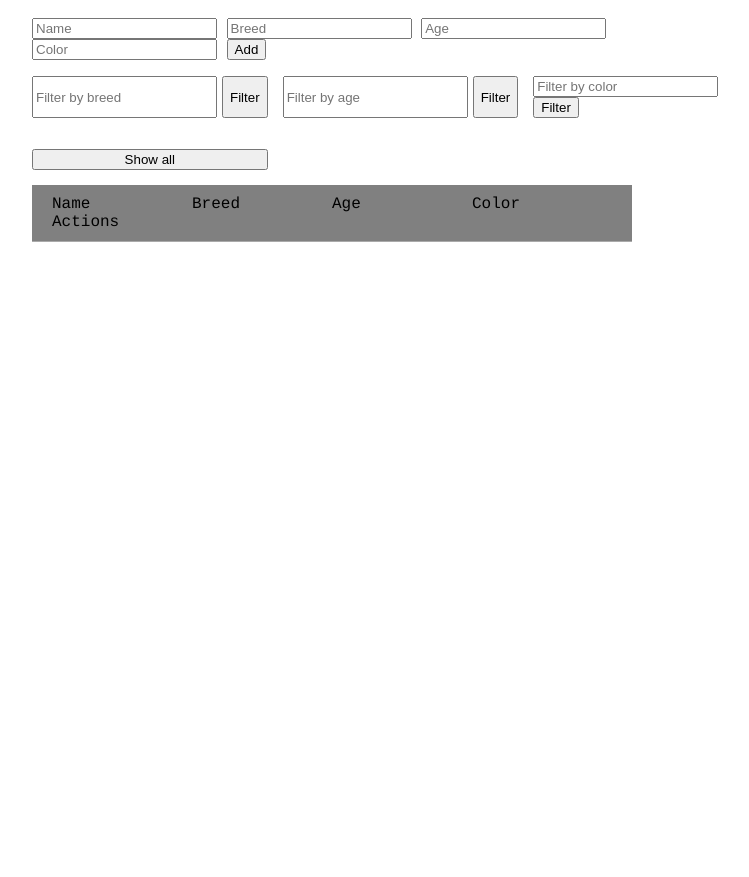
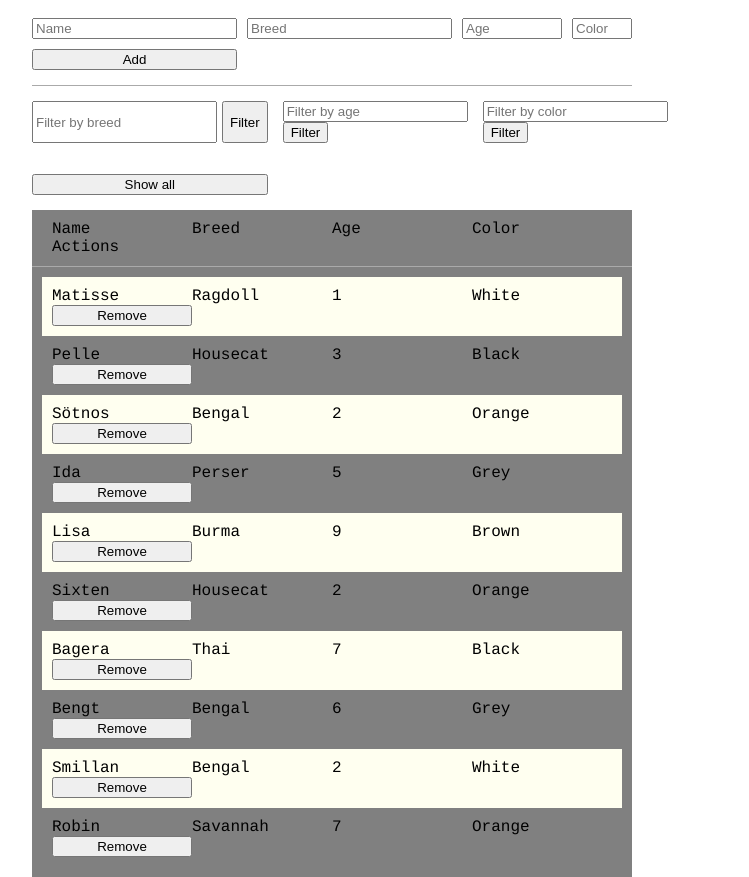
Before and after one commit to Jocke1999/ME132A---U2, a plain HTML site: page index.html in a window 1280 px wide. Shown: the part 40-917 px from the top of the page, without its empty margins (308-1057 px from the left). Before the commit the page ends 800 px from the top, so only its background shows below. Drawn offline with Linux system fonts and the light colour scheme.

Commit message:
Struligt... Skrev "car" istället för "cat" suttit fast på det

```diff
--- a/database.js
+++ b/database.js
@@ -11,29 +11,65 @@ let database = [
     {
         id: 2,
         name: "Pelle",
-        age: 2,
+        age: 3,
         breed: "Housecat",
         color: "Black",
     },
     {
         id: 3,
         name: "Sötnos",
-        age: 3,
+        age: 2,
         breed: "Bengal",
         color: "Orange",
     },
     {
         id: 4,
         name: "Ida",
-        age: 4,
+        age: 5,
         breed: "Perser",
         color: "Grey",
     },
     {
         id: 5,
         name: "Lisa",
-        age: 5,
+        age: 9,
         breed: "Burma",
         color: "Brown",
     },
+    {
+        id: 6,
+        name: "Sixten",
+        age: 2,
+        breed: "Housecat",
+        color: "Orange",
+    },
+    {
+        id: 7,
+        name: "Bagera",
+        age: 7,
+        breed: "Thai",
+        color: "Black",
+    },
+    {
+        id: 8,
+        name: "Bengt",
+        age: 6,
+        breed: "Bengal",
+        color: "Grey",
+    },
+    {
+        id: 9,
+        name: "Smillan",
+        age: 2,
+        breed: "Bengal",
+        color: "White",
+
+    },
+    {
+        id: 10,
+        name: "Robin",
+        age: 7,
+        breed: "Savannah",
+        color: "Orange",
+    },
 ]
--- a/index.html
+++ b/index.html
@@ -4,8 +4,6 @@
     <meta charset="UTF-8">
     <title>U2</title>
     <link rel="stylesheet" href="style.css">
-    <script src="database.js"></script>
-    <script src="main.js"></script>
 </head>
 
 <body>
@@ -47,7 +45,8 @@
     </div>
 
     <div id="cats"></div>
-
+    <script src="database.js"></script>
+    <script src="main.js"></script>
 </body>
 
 </html>
--- a/main.js
+++ b/main.js
@@ -107,7 +107,7 @@ function renderCats(cats) {
         catsElement.appendChild(catElement);
     }
 
-    setRemoveCatHandlers();
+    setRemoveCat();
 }
 
 function onAddCatSubmit(event) {
@@ -130,8 +130,8 @@ function onAddCatSubmit(event) {
     form.reset();
 }
 
-function setAddCatHandler() {
-    let form = document.getElementById("add-car-form");
+function setAddCat() {
+    let form = document.getElementById("add-cat-form");
     form.addEventListener("submit", onAddCatSubmit);
 }
 
@@ -142,7 +142,7 @@ function onRemoveCatClick(event) {
     renderCats(database);
 }
 
-function setRemoveCatHandlers() {
+function setRemoveCat() {
     let buttons = document.querySelectorAll(".cat button");
 
     for (let button of buttons) {
@@ -178,7 +178,7 @@ function onShowAllClick() {
     renderCats(database);
 }
 
-function setFilterCatHandlers() {
+function setFilterCat() {
     let breedForm = document.getElementById("filter-by-breed");
     let ageForm = document.getElementById("filter-by-age");
     let colorForm = document.getElementById("filter-by-color");
@@ -191,5 +191,5 @@ function setFilterCatHandlers() {
 }
 
 renderCats(database);
-setAddCatHandler();
-setFilterCatHandlers();
+setAddCat();
+setFilterCat();
--- a/style.css
+++ b/style.css
@@ -8,7 +8,7 @@ body {
     text-align: center;
   }
 
-  #add-dog-form {
+  #add-cat-form {
     display: grid;
     grid-template-columns: 1fr 1fr 100px 60px;
     gap: 10px;
@@ -25,7 +25,8 @@ body {
   }
 
   #filter-by-breed,
-  #filter-by-age {
+  #filter-by-age
+  #filter-by-color {
     display: grid;
     grid-template-columns: 1fr 1fr;
     gap: 5px;
@@ -39,23 +40,23 @@ body {
     grid-template-columns: repeat(4, 1fr);
   }
 
-  #dogs {
+  #cats {
     background: grey;
     padding: 10px;
   }
 
-  .dog {
+  .cat {
     padding: 10px 10px;
     display: grid;
     grid-template-columns: repeat(4, 1fr);
   }
 
-  .dog div {
+  .cat div {
     /* Center vertically */
     display: flex;
     align-items: center;
   }
 
-  .dog:nth-child(odd) {
+  .cat:nth-child(odd) {
     background: #fffff0;
   }
```
